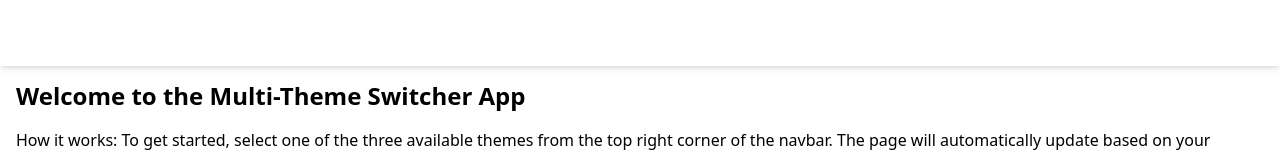
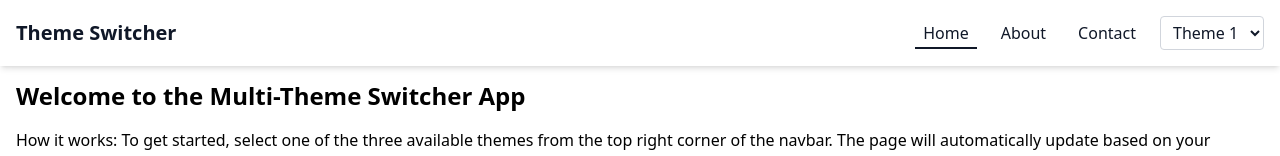
Before and after one commit to sarkhailstorm/multi-theme-switcher, a React (Vite) app: page / in a window 1280 px wide. Shown: the top 156 px of the page. Built offline with nearby package versions, Linux system fonts and the light colour scheme; no server answers.

Commit message:
fix(ui): resolve mobile navbar overlap and implement responsive sidebar

```diff
--- a/src/components/Header.tsx
+++ b/src/components/Header.tsx
@@ -1,55 +1,100 @@
-import { Link } from "react-router-dom";
+import { Link, useLocation } from "react-router-dom";
 import { useTheme } from "../context/ThemeContext";
 import { useState } from "react";
 import { Menu } from "lucide-react";
 
 const Header = () => {
   const { theme, setTheme } = useTheme();
+  const [open, setOpen] = useState(false);
+  const location = useLocation(); // To detect current route
 
-  // State for mobile menu toggle
-  const [open, setOpen] = useState(false);
+  const getNavLinkClass = (path: string) => {
+    const base = "relative px-2 py-1 transition-all duration-300";
+    const active =
+      "after:absolute after:bottom-0 after:left-0 after:w-full after:h-[2px] after:bg-current";
+    return `${base} ${
+      location.pathname === path
+        ? active
+        : "hover:after:absolute hover:after:bottom-0 hover:after:left-0 hover:after:w-full hover:after:h-[2px] hover:after:bg-current"
+    }`;
+  };
+
+  const selectClass = `
+    border rounded px-2 py-1 transition-colors duration-200
+    ${
+      theme === "theme1"
+        ? "bg-white text-gray-900 border-gray-300"
+        : theme === "theme2"
+        ? "bg-gray-900 text-white border-gray-700"
+        : "bg-indigo-600 text-white border-white"
+    }
+  `;
 
   return (
-    <header className="fixed top-0 left-0 right-0 flex items-center justify-between p-4 shadow-md text-white bg-white dark:bg-gray-900 z-50">
+    <header
+      className={`fixed top-0 left-0 right-0 flex items-center justify-between p-4 shadow-md z-50
+      ${
+        theme === "theme1"
+          ? "bg-white text-gray-900"
+          : theme === "theme2"
+          ? "bg-gray-900 text-white"
+          : "bg-indigo-600 text-white"
+      }`}
+    >
       <Link to={"/"}>
         <div className="font-bold text-xl">Theme Switcher</div>
       </Link>
 
-      {/* Mobile menu button, only visible on small screens */}
       <div className="sm:hidden">
-        <button title="Button" onClick={() => setOpen(!open)}>
+        <button title="Menu Button" onClick={() => setOpen(!open)}>
           <Menu className="w-6 h-6" />
         </button>
       </div>
 
-      {/* Navigation menu, responsive behavior */}
       <nav
         className={`gap-4 sm:flex items-center ${
           open
-            ? "flex flex-col absolute top-16 right-4 bg-white dark:bg-gray-900 p-4 rounded shadow"
+            ? `${
+                theme === "theme1"
+                  ? "bg-white text-gray-900"
+                  : theme === "theme2"
+                  ? "bg-gray-900 text-white"
+                  : "bg-indigo-600 text-white"
+              } flex flex-col absolute top-16 right-4 p-4 rounded shadow`
             : "hidden"
         } sm:static sm:bg-transparent`}
       >
-        <Link to="/" onClick={() => setOpen(false)}>
+        <Link
+          to="/"
+          onClick={() => setOpen(false)}
+          className={getNavLinkClass("/")}
+        >
           Home
         </Link>
-        <Link to="/about" onClick={() => setOpen(false)}>
+        <Link
+          to="/about"
+          onClick={() => setOpen(false)}
+          className={getNavLinkClass("/about")}
+        >
           About
         </Link>
-        <Link to="/contact" onClick={() => setOpen(false)}>
+        <Link
+          to="/contact"
+          onClick={() => setOpen(false)}
+          className={getNavLinkClass("/contact")}
+        >
           Contact
         </Link>
 
-        {/* Theme selector dropdown */}
         <select
           title="Themes"
           value={theme}
           onChange={(e) => setTheme(e.target.value as any)}
-          className="border rounded px-2 py-1 hover:bg-gray-900"
+          className={selectClass}
         >
-          <option value="theme1">Light</option>
-          <option value="theme2">Dark</option>
-          <option value="theme3">Colored</option>
+          <option value="theme1">Theme 1</option>
+          <option value="theme2">Theme 2</option>
+          <option value="theme3">Theme 3</option>
         </select>
       </nav>
     </header>
--- a/src/components/Sidebar.tsx
+++ b/src/components/Sidebar.tsx
@@ -1,46 +1,93 @@
-import { Link } from "react-router-dom";
+import { Link, useLocation } from "react-router-dom";
 import { useTheme } from "../context/ThemeContext";
 import { useState } from "react";
 import { Menu } from "lucide-react";
 
 const Sidebar = () => {
   const { theme, setTheme } = useTheme();
+  const [open, setOpen] = useState(false);
+  const location = useLocation();
 
-  // State to manage mobile sidebar visibility
-  const [open, setOpen] = useState(false);
+  const getNavLinkClasses = (path: string) =>
+    `relative after:content-[''] after:absolute after:left-0 after:-bottom-1 after:h-[2px] after:w-full after:transition-all after:duration-300 ${
+      location.pathname === path
+        ? "after:bg-white font-semibold"
+        : "after:bg-transparent hover:after:bg-white"
+    }`;
+
+  const selectStyles =
+    theme === "theme1"
+      ? "bg-white text-black"
+      : theme === "theme2"
+      ? "bg-gray-900 text-white"
+      : "bg-amber-500 text-neutral-800";
+
+  // Background color for navbar
+  const navbarBg =
+    theme === "theme1"
+      ? "bg-white text-black border-b border-gray-200"
+      : theme === "theme2"
+      ? "bg-gray-900 text-white border-b border-gray-800"
+      : "bg-amber-500 text-neutral-800 border-b border-yellow-600";
 
   return (
     <>
-      {/* Mobile menu toggle button, only visible on small screens */}
-      <div className="sm:hidden fixed top-0 left-0 p-4 z-50">
-        <button title="Button" onClick={() => setOpen(!open)}>
-          <Menu className="w-6 h-6 text-white" />
-        </button>
+      {/* Navbar for small screens */}
+      <div
+        className={`sm:hidden fixed top-0 left-0 w-full p-4 z-50 py-4 ${navbarBg}`}
+      >
+        <div className="flex justify-between items-center">
+          <div className="text-lg font-bold">Theme Switcher</div>
+          <button title="Toggle Menu" onClick={() => setOpen(!open)}>
+            <Menu className="w-6 h-6" />
+          </button>
+        </div>
       </div>
+
+      {/* Sidebar */}
       <aside
-        className={`fixed top-0 left-0 h-full bg-gray-800 text-white p-4 flex flex-col gap-4 transition-transform duration-300 z-40 ${
+        className={`fixed top-0 left-0 h-full p-4 flex flex-col gap-4 transition-transform duration-300 z-40
+        ${
+          theme === "theme1"
+            ? "bg-white text-gray-900"
+            : theme === "theme2"
+            ? "bg-gray-900 text-white"
+            : "bg-amber-500 text-neutral-800"
+        }
+        ${
           open ? "translate-x-0" : "-translate-x-full"
-        } sm:translate-x-0 sm:w-48 sm:static sm:h-auto`}
+        } sm:translate-x-0 sm:w-48 sm:static sm:h-auto pt-16 sm:pt-4`}
       >
-        <div className="text-xl font-bold mb-4">MyApp</div>
+        {/* Theme Switcher brand hidden on mobile (already in navbar) */}
+        <div className="text-lg font-bold mb-2 hidden sm:block">Theme Switcher</div>
 
-        {/* Navigation links that close mobile sidebar when clicked */}
-        <Link to="/" onClick={() => setOpen(false)}>
+        <Link
+          to="/"
+          onClick={() => setOpen(false)}
+          className={getNavLinkClasses("/")}
+        >
           Home
         </Link>
-        <Link to="/about" onClick={() => setOpen(false)}>
+        <Link
+          to="/about"
+          onClick={() => setOpen(false)}
+          className={getNavLinkClasses("/about")}
+        >
           About
         </Link>
-        <Link to="/contact" onClick={() => setOpen(false)}>
+        <Link
+          to="/contact"
+          onClick={() => setOpen(false)}
+          className={getNavLinkClasses("/contact")}
+        >
           Contact
         </Link>
 
-        {/* Theme selector positioned at the bottom of the sidebar */}
         <select
           title="Themes"
           value={theme}
           onChange={(e) => setTheme(e.target.value as any)}
-          className="mt-auto bg-gray-700 text-white rounded px-2 py-1"
+          className={`rounded px-2 py-1 mt-4 border ${selectStyles}`}
         >
           <option value="theme1">Theme 1</option>
           <option value="theme2">Theme 2</option>
@@ -50,4 +97,5 @@ const Sidebar = () => {
     </>
   );
 };
+
 export default Sidebar;
--- a/src/pages/Home.tsx
+++ b/src/pages/Home.tsx
@@ -1,8 +1,10 @@
 import { useEffect, useState } from "react";
 import axios from "axios";
+import { useTheme } from "../context/ThemeContext";
 
 const Home = () => {
   const [products, setProducts] = useState<any[]>([]);
+  const { theme } = useTheme();
 
   /* Initially, display only 4 cards */
   const [view, setView] = useState(4);
@@ -15,7 +17,11 @@ const Home = () => {
 
   return (
     <div>
-      <h1 className={`text-2xl font-bold mb-4`}>
+      <h1
+        className={`text-2xl font-bold mb-4 ${
+          theme === "theme2" ? "mt-16 md:mt-0" : ""
+        }`}
+      >
         Welcome to the Multi-Theme Switcher App
       </h1>
       <p className="mb-4">
```
